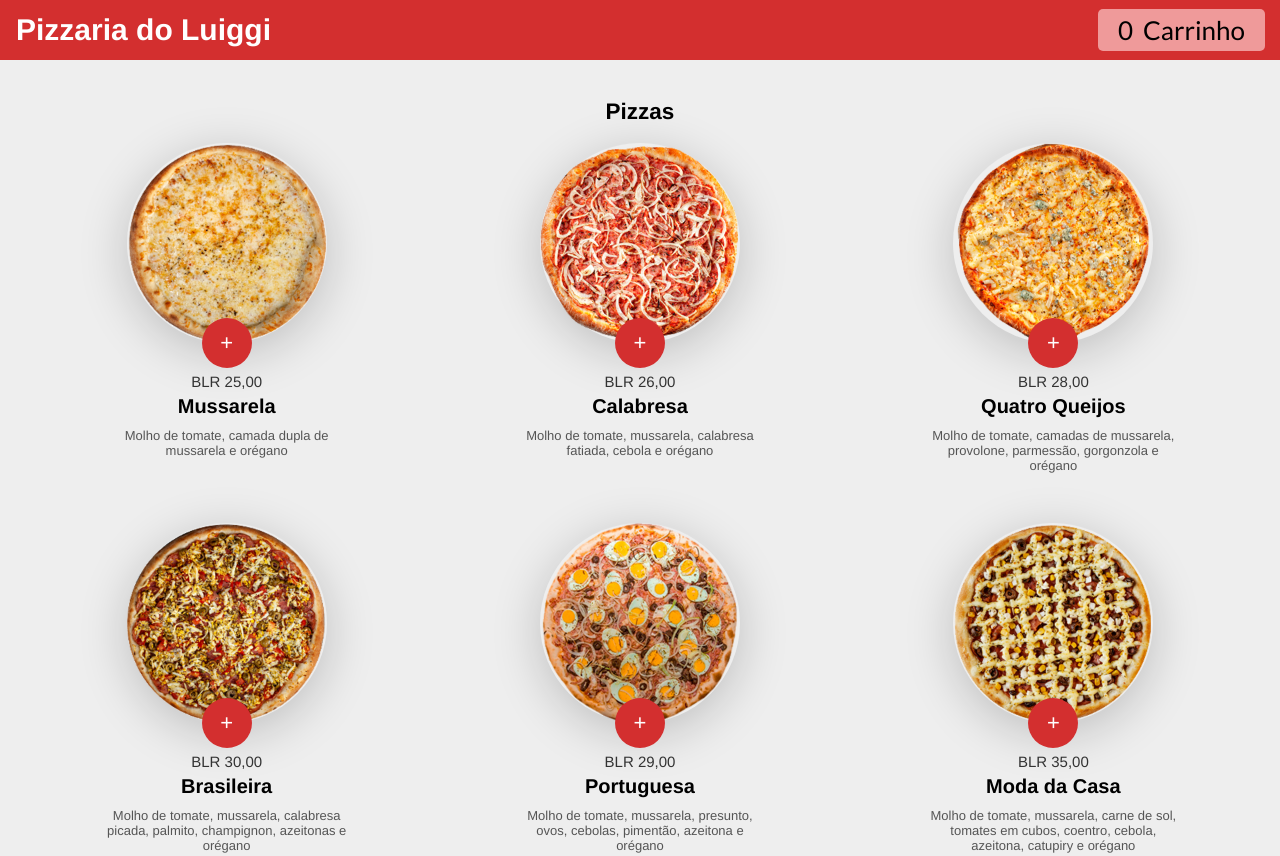
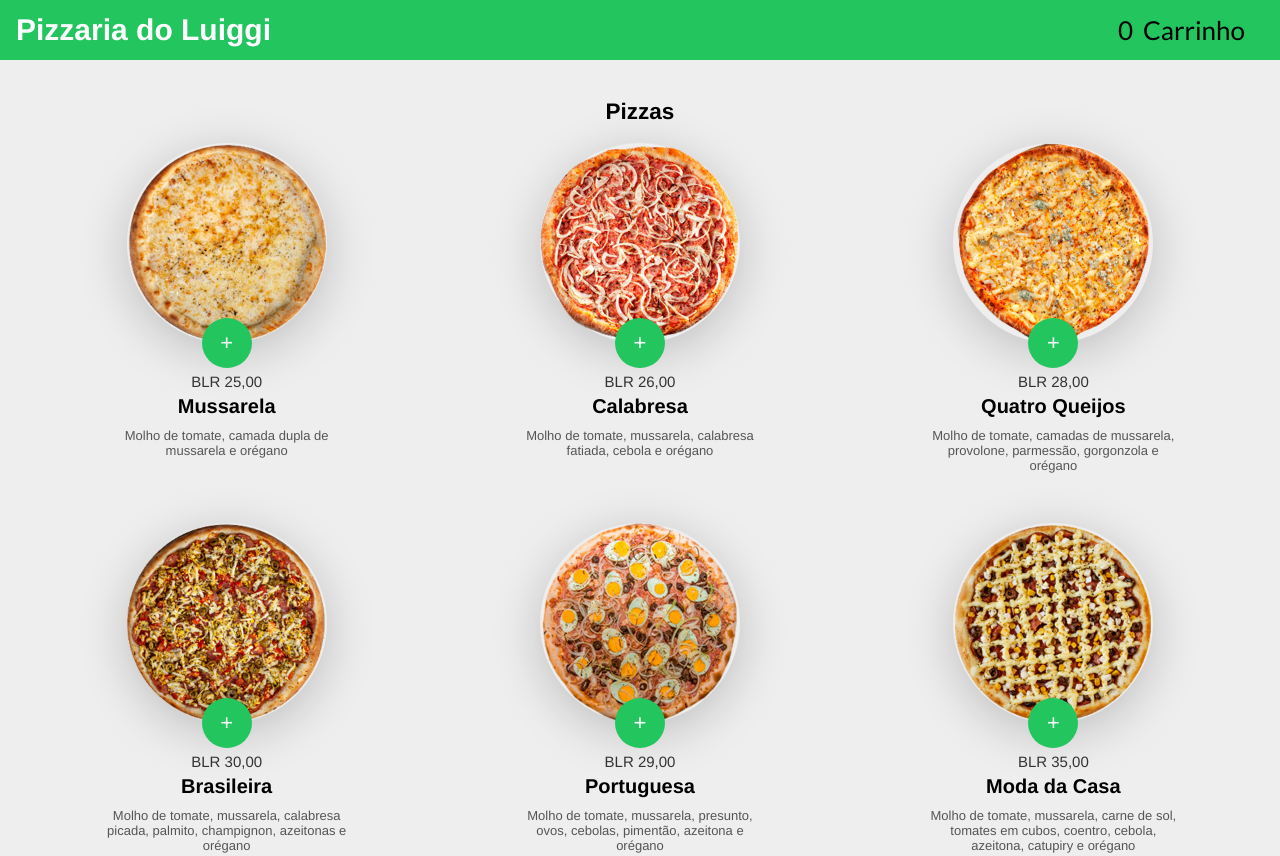
Before and after one commit to dezoliveira/pizzariaJS, a plain HTML site: page index.html in a window 1280 px wide. Shown: the top 856 px of the page. Drawn offline with Linux system fonts and the light colour scheme; a web font is replaced by a local one.

Commit message:
main theme color css

```diff
--- a/css/style.css
+++ b/css/style.css
@@ -23,7 +23,7 @@ header {
     top:0;
     right:0;
     height:60px;
-    background-color:#d32f2f;
+    background-color:#22c55e;
     display:flex; /* none; */
     justify-content:space-between; /* flex-end; */
     align-items: center;
@@ -37,7 +37,7 @@ header h1 {
 .menu-openner {
     margin-right: 15px;
     font-size: 26px;
-    background-color: #ef9a9a;
+
     padding: 5px 20px;
     border-radius: 5px;
     cursor: pointer;
@@ -118,7 +118,7 @@ h1, h2 {
     height:50px;
     line-height:50px;
     border-radius:25px;
-    background-color:#d32f2f;
+    background-color: #22c55e;
     text-align:center;
     color:#FFF;
     font-size:22px;
@@ -128,7 +128,7 @@ h1, h2 {
 }
 
 .pizza-item a:hover .pizza-item--add {
-    background-color:#b71c1c;
+    background-color:#28cc64;
 }
 
 .pizza-item--price {
```
